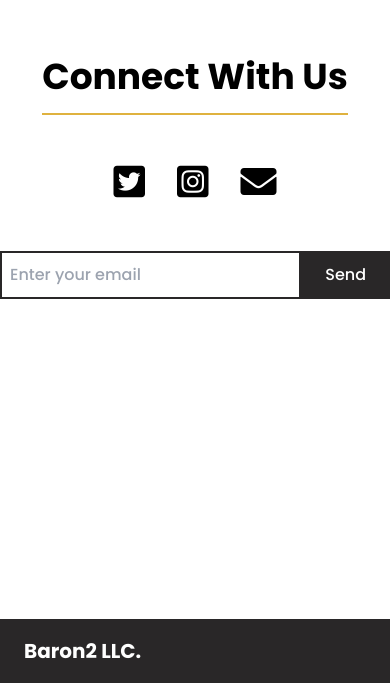
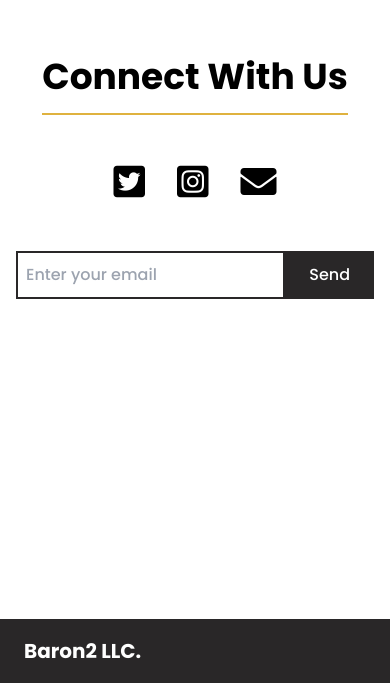
Before and after one commit to alexanderbaron/lifestyleDAO, a plain HTML site: page index.html in a window 390 px wide. Shown: the part 2375-3058 px from the top of the page. Drawn offline with nearby package versions, Linux system fonts and the light colour scheme.

Commit message:
mobile form padding added

```diff
--- a/index.html
+++ b/index.html
@@ -94,7 +94,7 @@
           ><i class="fas fa-envelope"></i
         ></a>
       </div>
-      <form name="contact" class="flex pt-12 justify-between" netlify>
+      <form name="contact" class="flex pt-12 justify-between pl-4 pr-4" netlify>
         <input
           type="email"
           name="email"
```
